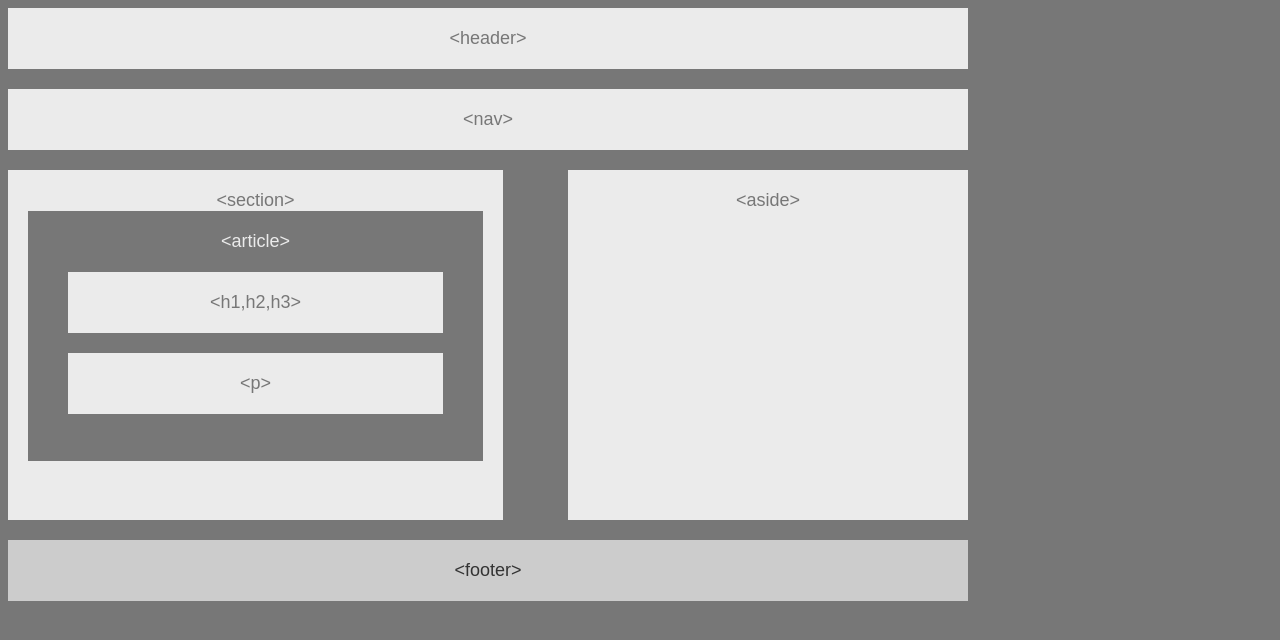
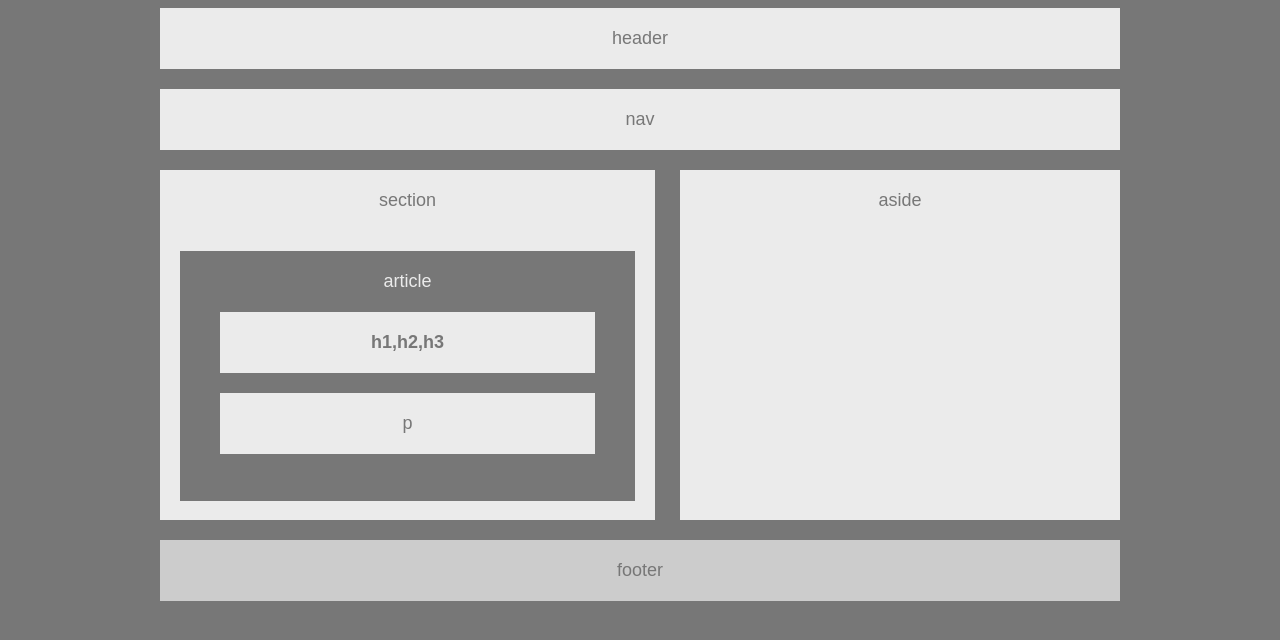
Before and after one commit to levi501lee/HW-Wireframe, a plain HTML site: page index.html in a window 1280 px wide. Drawn offline with Linux system fonts and the light colour scheme.

Commit message:
learned from Saturday video

```diff
--- a/index.html
+++ b/index.html
@@ -1,6 +1,8 @@
 <!DOCTYPE html>
 
-<html lang="en"></html>
+<html lang="en">
+
+</html>
 
 <head>
     <meta charset="UTF-8">
@@ -12,34 +14,30 @@
 <body>
     <div>
         <header>
-    &lt;header&gt;
+            header
 
         </header>
 
         <nav>
-        &lt;nav&gt;
+             nav
         </nav>
 
         <section>
-        &lt;section&gt;
+             section
             <article>
-            &lt;article&gt;
-            <p>  &lt;h1,h2,h3&gt;</p>
-            <p> &lt;p&gt;</p>
+                article
+                <p><b>  h1,h2,h3 </b></p>
+                <p> p  </p>
             </article>
         </section>
 
         <aside>
-        &lt;aside&gt;
+             aside
         </aside>
 
         <footer>
-        &lt;footer&gt;
+             footer
         </footer>
-
-
-
-
     </div>
 </body>
 
--- a/style.css
+++ b/style.css
@@ -9,11 +9,12 @@ body {
     background: #777;
     width: 960px;
     font-size: 18px;
+    display: inline-block;
 
 }
 header, nav, Footer {
     background: #ebebeb;
-        align-content: flex-start | flex-end | center | space-between | space-around | stretch;
+        align-content: flex-start;
 }
 section, aside  {
     background: #ebebeb;
@@ -34,6 +35,8 @@ Article {
     background: #777;
     color: #ebebeb;
     height: 250px;
+    position: relative;
+    bottom: -40px;
 }
 h1, p {
     color: #777;
@@ -47,22 +50,20 @@ section {
     margin-bottom: 20px;
     width: 495px;
     height: 350px;
-    display: inline-block;
     float: left;
 }
 
 aside {
     padding: 20px;
     margin-bottom: 20px;
-    width: 400px;
+    width: 440px;
     height: 350px;
-    display: inline-block;
     float: right;
 }
 footer {
-    clear: both;
+  clear: both;
   padding: 20px;
   margin-bottom: 20px;
-  color: #333;
+  color: #777;
   background: #ccc;
 }
```
Also changed, not shown: delete.css (deleted, +0 -13 lines), delete.html (deleted, +0 -21 lines). Lines whose indentation alone changed are shown as unchanged.
